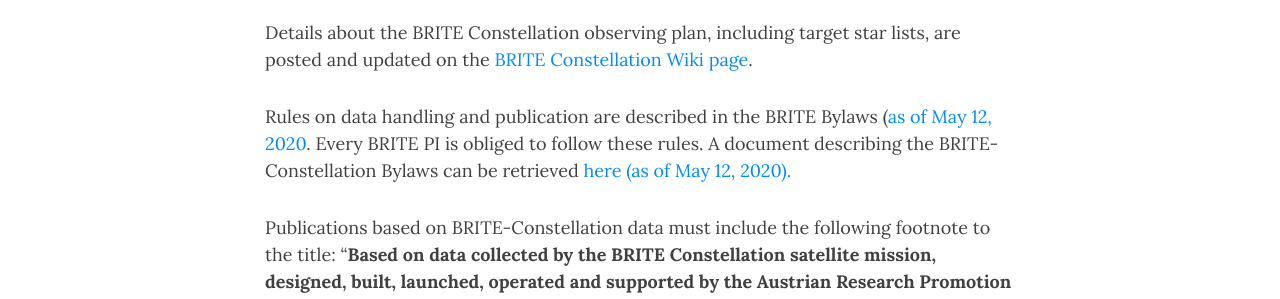
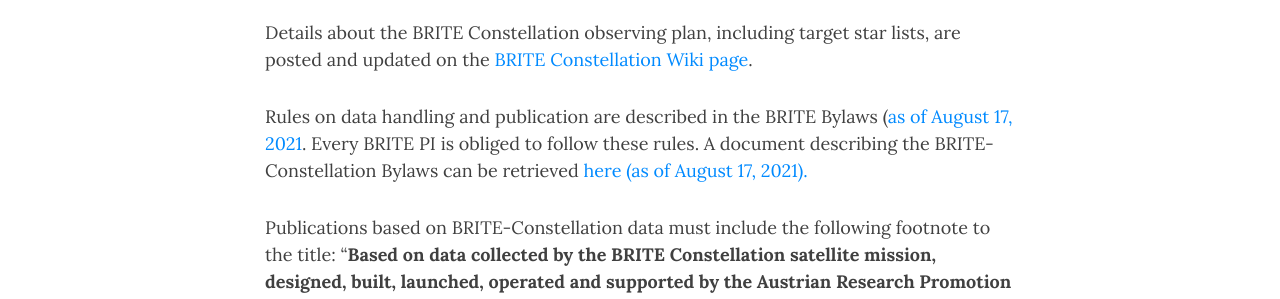
Before and after one commit to StellarAstrophysics-LFU/brite-constellation, a Jekyll site: the page built from science/data_policy.md, in a window 1280 px wide. Shown: the part 557-856 px from the top of the page. Built offline with Jekyll 4.4.1, drawn with Linux system fonts in a browser that asks for light colours; nearby versions of some CDN libraries.

Commit message:
New Bylaws and 2 logos added
replaced the bylaws document with the new version (v22) and added the logos for RUAG and Austrospace on the Budget Status Website

```diff
--- a/science/data_policy.md
+++ b/science/data_policy.md
@@ -6,9 +6,9 @@
 star lists, are posted and updated on the [BRITE Constellation Wiki page](http://brite-wiki.astro.uni.wroc.pl/bwiki/doku.php?id=start).
 
 Rules on data handling and publication are described in the BRITE Bylaws
-([as of May 12, 2020]({{ site.url }}{{ site.baseurl }}/downloads/BRITE_Bylaws_12_May-2020_v21.pdf). Every BRITE PI is obliged to follow these rules. A
+([as of August 17, 2021]({{ site.url }}{{ site.baseurl }}/downloads/BRITE_Bylaws_17_August-2021_v22.pdf). Every BRITE PI is obliged to follow these rules. A
 document describing the BRITE-Constellation Bylaws can be retrieved
-[here (as of May 12, 2020).]({{ site.url }}{{ site.baseurl }}/downloads/BRITE_Bylaws_12_May-2020_v21.pdf)
+[here (as of August 17, 2021).]({{ site.url }}{{ site.baseurl }}/downloads/BRITE_Bylaws_17_August-2021_v22.pdf)
 
 Publications based on BRITE-Constellation data must include the following
 footnote to the title:
```
Also changed, not shown: science/observing_proposals.md (+2 -2 lines), sponsoring/account.md (+3 -0 lines), Gemfile.lock, img/ASweb_gr.jpg (added), img/RUAG_Logo_RGB.jpg (added), 1 other file.
